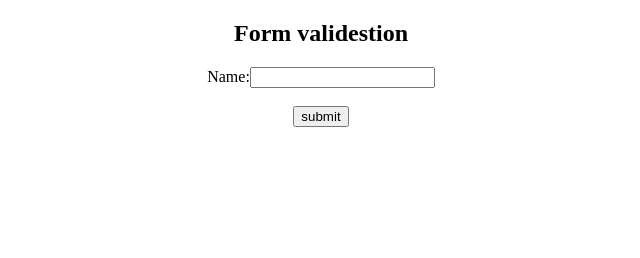
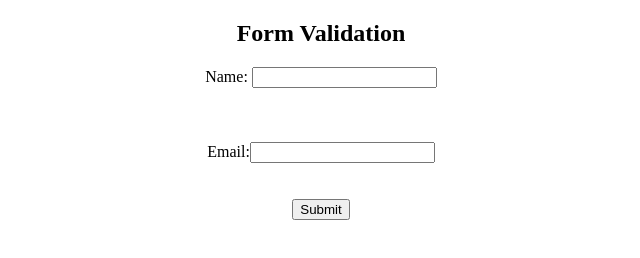
Before and after one commit to Naitik-tejani/Java-Script, a plain HTML site: page form validestion/form.html in a window 1280 px wide. Shown: the whole page, without its empty margins (319-959 px from the left). Drawn offline with Linux system fonts and the light colour scheme.

Commit message:
add file

```diff
--- a/form validestion/form.html
+++ b/form validestion/form.html
@@ -1,28 +1,63 @@
 <!DOCTYPE html>
 <html lang="en">
+
 <head>
     <meta charset="UTF-8">
     <meta name="viewport" content="width=device-width, initial-scale=1.0">
-    <title>Form validestion</title>
+    <title>Form - validation</title>
 </head>
+
 <body>
+    <div align="center">
 
-<div align="center">
-    <h2>Form validestion</h2>
-    <form >
-       Name:<input type="text" id="name">
-       <br><br>
-    <button type="button"  >submit </button>
+        <h2>Form Validation</h2>
+        <form>
+            Name: <input type="text" id="name">
+            <br><br>
+            <span id="nameerr" style="color:red;"></span>
+            <br><br>
+            Email:<input type="text" id="email">
+            <br><br>
+            <span id="emailerr" style="color:red;"></span>
+            <br>
+            <button type="button" onclick="formvalidation()">Submit</button>
+            <br>
+            <p id="success" style="color:green;"></p>
+        </form>
+    </div>
 
-    </form>
 
-</div>
-<script type="text/javascript">
-    const formValidation = () => {
-        let Name = document.getElementById('name').value
-    }
+    <script>
 
-</script>
+        const formvalidation = () => {
 
+            let name = document.getElementById('name').value;
+            let email = document.getElementById('email').value;
+
+            let check = true
+            if (!name) {
+                document.getElementById('nameerr').innerHTML = `Name is required`;
+                check = true
+            }
+            if (!email) {
+                document.getElementById('emailerr').innerHTML = `Email is required`;
+                check = true
+            }
+            else {
+                const emailRegex = /^[^\s@]+@[^\s@]+\.[^\s@]+$/;
+                if (!emailRegex.test(email)) {
+                    document.getElementById('emailerr').innerHTML = `Email is not valid`;
+                    check = true
+                }
+            }
+            if (check) {
+                document.getElementById('success').innerHTML = "<h2>Form is submitted </h2>"
+            }
+            document.getElementById('name').value = "";
+            document.getElementById('email').value = "";
+        }
+
+    </script>
 </body>
+
 </html>
```
